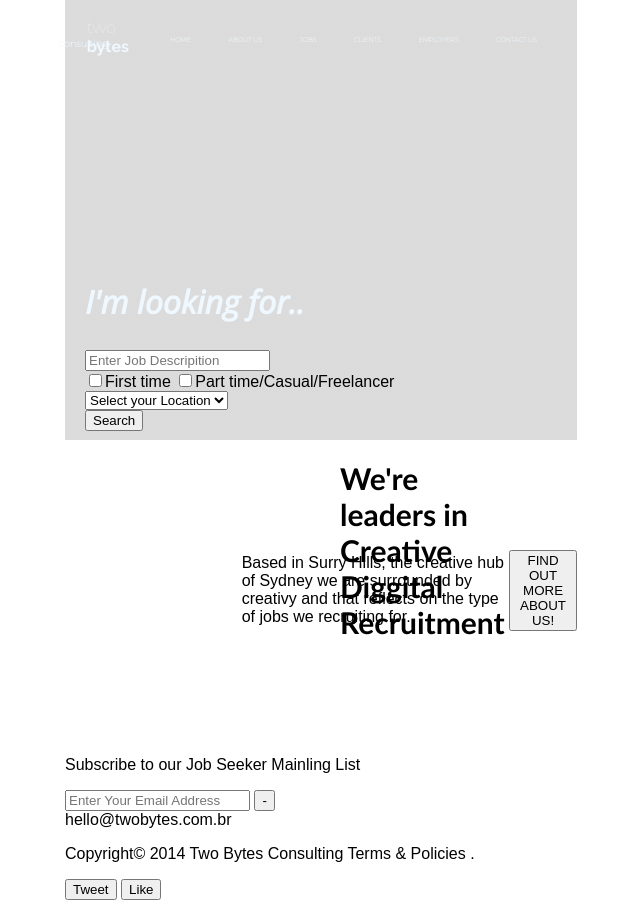
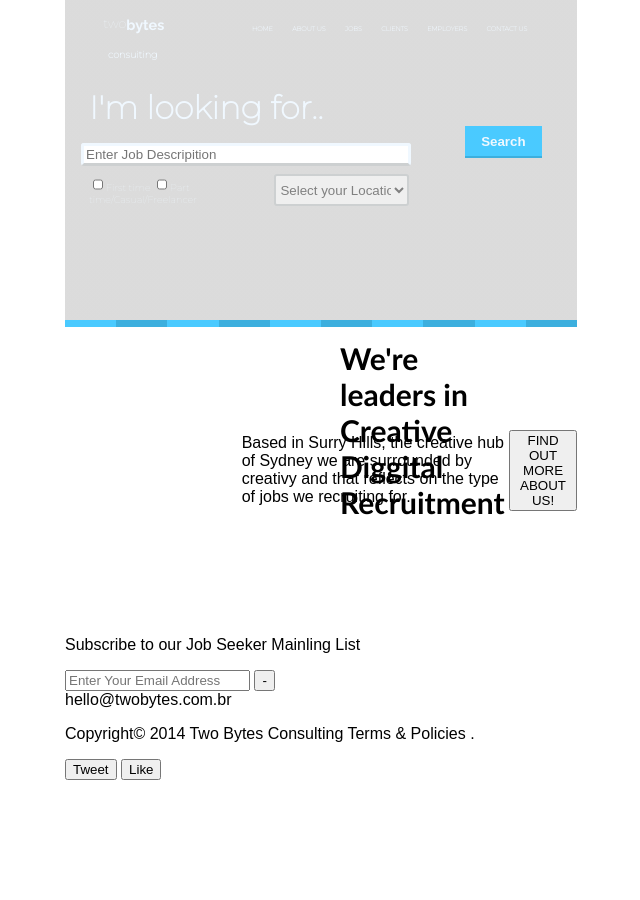
Before and after one commit to FenokZord/Landingpage1, a plain HTML site: page index.html in a window 1280 px wide. Shown: the whole page, without its empty margins (319-959 px from the left). After the commit the page ends 800 px from the top, so only its background shows below. Drawn offline with nearby package versions, Linux system fonts and the light colour scheme.

Commit message:
Terminar header

```diff
--- a/index.html
+++ b/index.html
@@ -15,6 +15,7 @@
 <body>
     <header>
         <nav>
+
             <div class="tipografia">
                 <p>
                     <span class="two">two</span>
@@ -23,24 +24,38 @@
                 <h6>consuiting</h6>
             </div>
             <div class="menu">
-                <a href="">HOME</a>
-                <a href="">ABOUT US</a>
-                <a href="">JOBS</a>
-                <a href="">CLIENTS</a>
-                <a href="">EMPLOYERS</a>
-                <a href="">CONTACT US</a>
+                <div class="mazul">
+                <a href="">HOME</a></div>
+                <div class="mazul">
+                <a href="">ABOUT US</a></div>
+                <div class="mazul">
+                <a href="">JOBS</a></div>
+                <div class="mazul">
+                <a href="">CLIENTS</a></div>
+                <div class="mazul">
+                <a href="">EMPLOYERS</a></div>
+                <div class="mazul">
+                <a href="">CONTACT US</a></div>
             </div>
         </nav>
         <section class="campos">
+
             <h2> I'm looking for..</h2>
-            <input name="qualemprego" type="text" placeholder="Enter Job Descripition">
+            <input class="qualemp" name="qualemprego" type="text" placeholder="Enter Job Descripition">
+            <div class="search">
+
+                <button>
+                    Search
+                </button>
+            </div>
+                <div class="linha2">
                  <div class="checkbox">
                     <label for="firsttime">
                         <input name="firsttime" type="checkbox">First time</label>
                     <label for="parttime">
                         <input name="parttime" type="checkbox">Part time/Casual/Freelancer</label>
                 </div>
-            <div>
+
                 <Select name="location">
                         <option value="">Select your Location</option>
                         <option value="SP">São Paulo</option>
@@ -48,12 +63,10 @@
                         <option value="Outros">Outros</option>
                 </Select>
             </div>
-            <div>
-                <button>
-                    Search
-                </button>
+        </section>
+        <div class="azul">
+            <div class="azulc"></div><div class="azule"></div><div class="azulc"></div><div class="azule"></div><div class="azulc"></div><div class="azule"></div><div class="azulc"></div><div class="azule"></div><div class="azulc"></div><div class="azule"></div>
         </div>
-        </section>
     </header>
     <section class="branca">
         <h3>
--- a/style.css
+++ b/style.css
@@ -4,16 +4,27 @@ body{
     width: 40vw;
 }
 header{
-    height: 55vh;
+    height: 40vh;
     background:linear-gradient(to bottom, rgba(184, 184, 184, 0.5),rgba(184, 184, 184, 0.50)),  url("imagens/pc.jpg");
     background-size: cover;
 }
 /* estilo do menu  */
 nav{
-    height: 10vh;
+    height: 8vh;
     display: flex;
     justify-content: space-around;
     align-items: center;
+}
+.mazul{
+    height: 5px;
+    position: relative;
+
+}
+.mazul:hover{
+    background-color: #4ACAFF ;
+    height: 7px;
+    position: relative;
+    flex-direction: column;
 }
 a{
     text-decoration: none;
@@ -21,64 +32,155 @@ a{
     font-size: 0.4em;
     color: aliceblue;
     font-weight: bolder;
+
 }
 .menu{
-    width: calc(40vw - 70px);
+    margin:0;
+    width: calc(30vw - 70px);
     display: flex;
     justify-content:space-evenly;
     align-content: center;
+    position: relative;
+    bottom:13px;
 }
 /* fim do estilo do menu  */
 /* estilo do two bytes */
 .tipografia{
-    width: 60px;
-    height: 55px;
+    width: 6vw;
+    height: 4vh;
     display: flex;
-    justify-content: center;
-    align-content: space-around;
+    padding: 0px;
+    flex-direction: column;
  }
  .tipografia .two{
-     font-size: 1em;
+     font-size:0.8em;
      color: aliceblue;
      font-family: 'Montserrat', sans-serif;
  }
  .tipografia .bytes{
-     font-size: 1em;
+     font-size: 0.9em;
      color: aliceblue;
      font-family:'Raleway', sans-serif;
-     font-weight: 900;
  }
  h6{
      font-size: 0.6em;
      color: aliceblue;
      font-family:'Montserrat', sans-serif;
+     height: 6vh;
      position: relative;
-     top:25px;
+     top:2vh;
+     left: 1vw;
      margin:0;
-     right:35px;
  }
  .tipografia p{
      margin: 0px;
+     display:flex;
+     justify-content: center;
      position: relative;
-     top:5px;
-     left:35px ;
  }
  /* fim do estilo do two bytes */
  /* estilo do campo de preenchimento */
  .campos{
-    display:block;
-    margin: 200px 20px;
-
+    margin:2vh;
+    display: flex;
+    justify-content: flex-start;
+    flex-direction: column;
+    align-content: center;
+    width: calc(40vw - 4vh);
+    height: 20vh;
 }
 h2{
+    width: 30vw;
     font-size: 2em;
     color: aliceblue;
-    font-family: 'Open Sans', sans-serif;
-    display: flex;
+    font-family: 'Montserrat', sans-serif;
+    margin-top:0px;
+    margin:1vh;
+    margin-bottom: 2vh;
 }
  /* estilo dos inputs */
- /* fim do estilo dos inputs */
+.qualemp{
+    width:25vw;
+    height:8vh;
+    color: aliceblue;
+    border:3px solid aliceblue;
+    border-bottom: 3px solid #CDD0D1;
+    border-radius: 3px;
+}
+.linha2{
+    width:25vw;
+    height:6vh;
+    display:flex;
+    justify-content: space-between;
+    position: relative;
+    bottom:4vh;
+    margin:1vh;
+}
+.checkbox{
+    width:60%;
+    color: aliceblue;
+    font-family:'Montserrat', sans-serif;
+    font-size: 0.6em;
+    display: inline;
+    align-content: center;
+    justify-content:space-between;
+    position: relative;
+}
+.checkbox input{
+    width: 10px;
+    background-color: aliceblue;
+}
+select{
+    display:inline;
+    margin-left: 2%;
+    width:45%;
+    height:4vh;
+    display: inline;
+    color: gray;
+    border: 2px solid #CDD0D1;
+    border-radius: 3px;
+    position: relative;
+    /* bottom:5vh; */
+}
+/* fim do estilo dos inputs */
+.search{
+    position: relative;
+    width: 6vw;
+    height: 4vh;
+    left: 30vw;
+    bottom:5vh;
+}
+.search button{
+    width: 6vw;
+    height: 4vh;
+    background-color: #4ACAFF;
+    color: aliceblue;
+    font-weight: bolder;
+    border:none;
+    border-bottom: 2px solid #3CAFDE;
+}
+
  /* fim do estilo do campo de preenchimento */
+
+.azul{
+    display: flex;
+    flex-direction: row;
+    margin:0;
+    position: relative;
+    top:8vh;
+}
+ .azulc{
+     width: 70px;
+     height: 7px;
+     background: #4ACAFF;
+
+ }
+ .azule{
+    width: 70px;
+    height: 7px;
+    background: #3CAFDE;
+    margin:0;
+ }
 .branca{
  height: 300px;
  display:flex;
```
Lines whose indentation alone changed are shown as unchanged.
